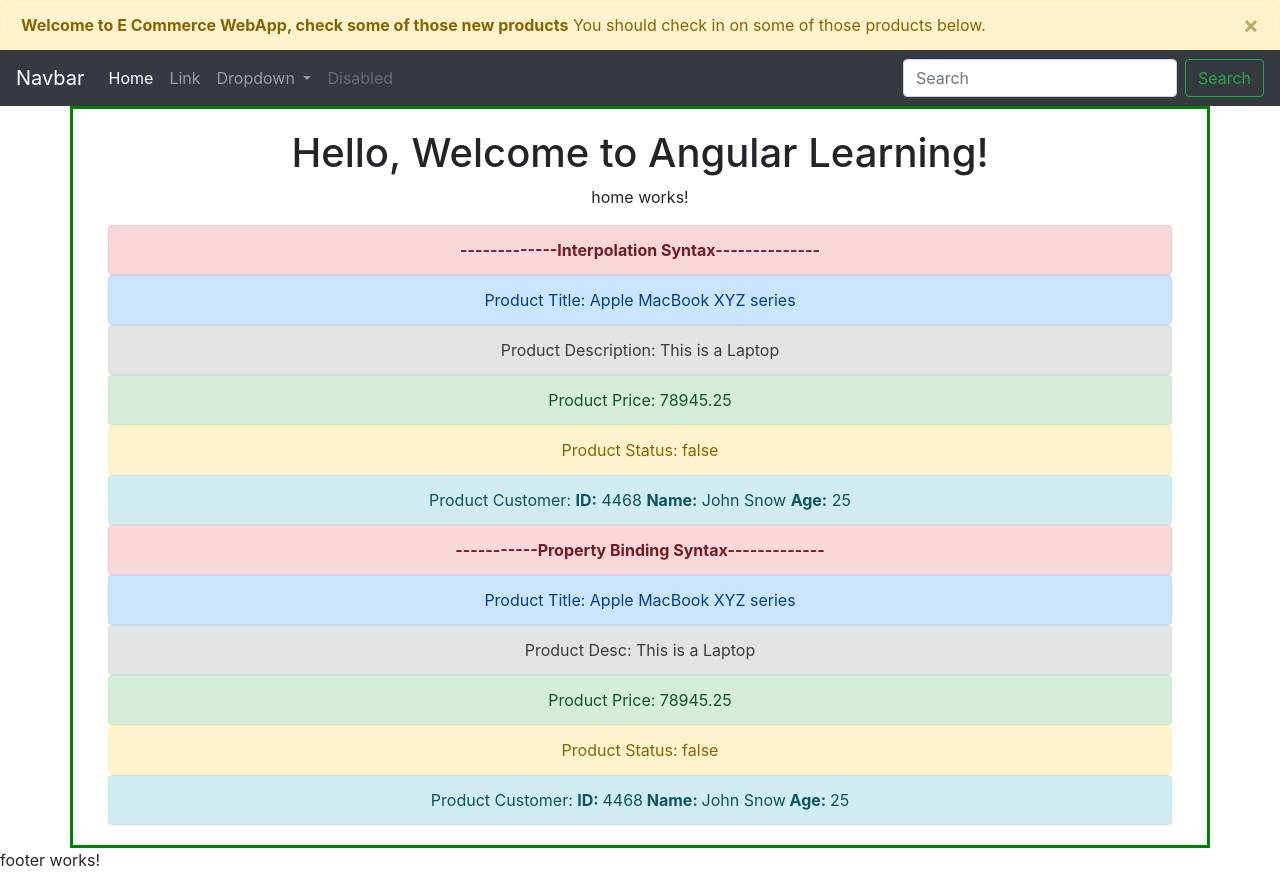
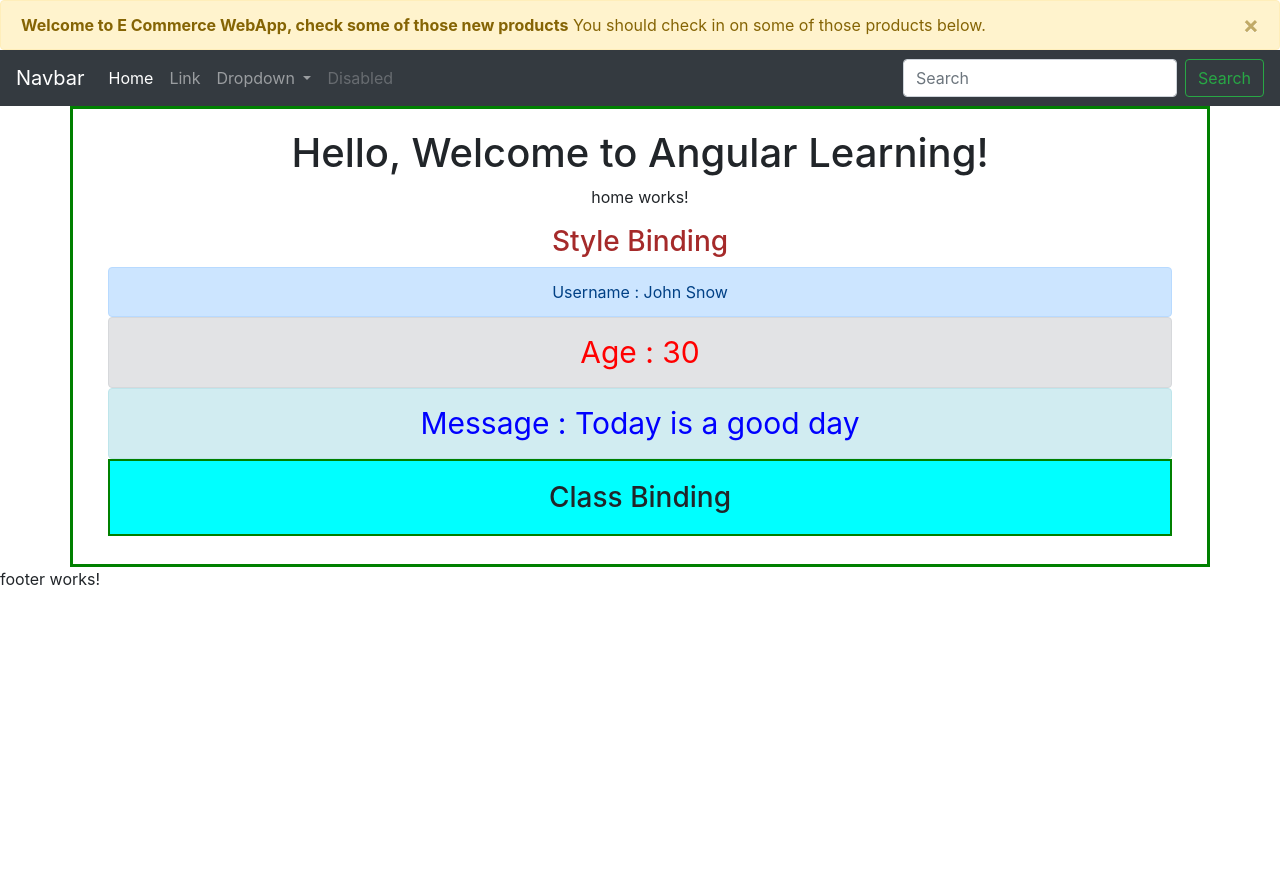
Before and after one commit to swappy35/Frontend-Practice, an Angular app in the folder phase4-ecom-frontend-02-20-22/ecom-webapp/: page / in a window 1280 px wide. After the commit the page ends 800 px from the top, so only its background shows below. Built offline with nearby package versions, Linux system fonts and the light colour scheme.

Commit message:
added css binding and class binding

```diff
--- a/phase4-ecom-frontend-02-20-22/ecom-webapp/src/app/app.component.html
+++ b/phase4-ecom-frontend-02-20-22/ecom-webapp/src/app/app.component.html
@@ -4,7 +4,8 @@
   <h1>Hello, Welcome to Angular Learning!</h1>
   <app-home></app-home>
 
-  <app-one-way></app-one-way>
+  <!-- <app-one-way></app-one-way> -->
+  <app-css-binding></app-css-binding>
 </div>
 
 <app-footer></app-footer>
--- a/phase4-ecom-frontend-02-20-22/ecom-webapp/src/app/app.module.ts
+++ b/phase4-ecom-frontend-02-20-22/ecom-webapp/src/app/app.module.ts
@@ -8,6 +8,7 @@ import { FooterComponent } from './component/footer/footer.component';
 import { HomeComponent } from './component/home/home.component';
 import { NavbarComponent } from './component/navbar/navbar.component';
 import { OneWayComponent } from './component/data/one-way/one-way.component';
+import { CssBindingComponent } from './component/data/css-binding/css-binding.component';
 
 @NgModule({
   declarations: [
@@ -16,7 +17,8 @@ import { OneWayComponent } from './component/data/one-way/one-way.component';
     FooterComponent,
     HomeComponent,
     NavbarComponent,
-    OneWayComponent
+    OneWayComponent,
+    CssBindingComponent
   ],
   imports: [
     BrowserModule,
--- /dev/null
+++ b/phase4-ecom-frontend-02-20-22/ecom-webapp/src/app/component/data/css-binding/css-binding.component.css
@@ -0,0 +1,15 @@
+.bg-one{
+    background-color: cadetblue;
+    padding: 20px;
+    border: 2px solid red;
+}
+.bg-two{
+    background-color: cyan;
+    padding: 20px;
+    border: 2px solid green;
+}
+.bg-three{
+    background-color: chartreuse;
+    padding: 20px;
+    border: 2px solid black;
+}
--- /dev/null
+++ b/phase4-ecom-frontend-02-20-22/ecom-webapp/src/app/component/data/css-binding/css-binding.component.html
@@ -0,0 +1,16 @@
+<div class="container">
+    <h3 [style.color]="'brown'">Style Binding</h3>
+    <div class="alert alert-primary" role="alert">
+        Username : {{username}}
+    </div>
+    <div [style.color]="colors.RED" [style.font-size.px]="30" class="alert alert-secondary" role="alert">
+        Age : {{age}}
+    </div>
+    <div [style.color]="colors.BLUE" [style.font-size.px]="30" class="alert alert-info" role="alert">
+        Message : {{message}}
+    </div>
+</div>
+
+<div class="container">
+    <h3 [className]="'bg-two'">Class Binding</h3>
+</div>
--- /dev/null
+++ b/phase4-ecom-frontend-02-20-22/ecom-webapp/src/app/component/data/css-binding/css-binding.component.ts
@@ -0,0 +1,41 @@
+import { Component, OnInit } from '@angular/core';
+
+@Component({
+  selector: 'app-css-binding',
+  templateUrl: './css-binding.component.html',
+  styleUrls: ['./css-binding.component.css']
+})
+export class CssBindingComponent implements OnInit {
+
+  //data
+  public username:string = "John Snow";
+  public age:number = 30;
+  public message:string = `Today is a good day`;
+  public isMarried:boolean = false;
+  public product:Product = {
+    id:6574,
+    name:`Apple mac book xyz series`,
+    price:65456.25,
+    status:true
+  }
+
+  public colors = {
+    RED:'red',
+    BLUE:'blue',
+    BROWN:'brown'
+  }
+
+  constructor() { }
+
+  ngOnInit(): void {
+  }
+
+}
+
+//custom type
+interface Product{
+  id:number;
+  name:string;
+  price:number;
+  status:boolean;
+}
```
Also changed, not shown: 1 other file (tests, documents, lock files or other folders).
